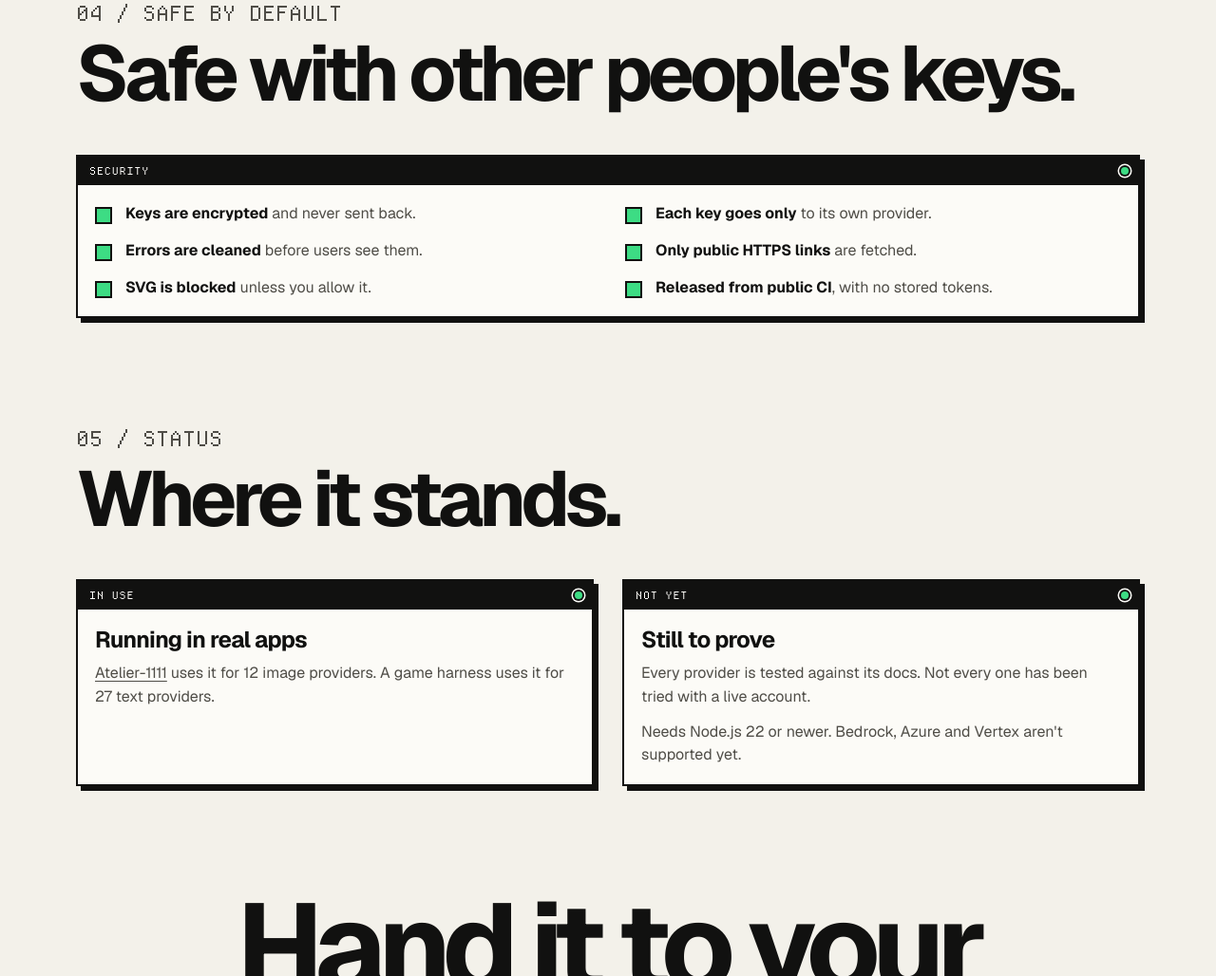
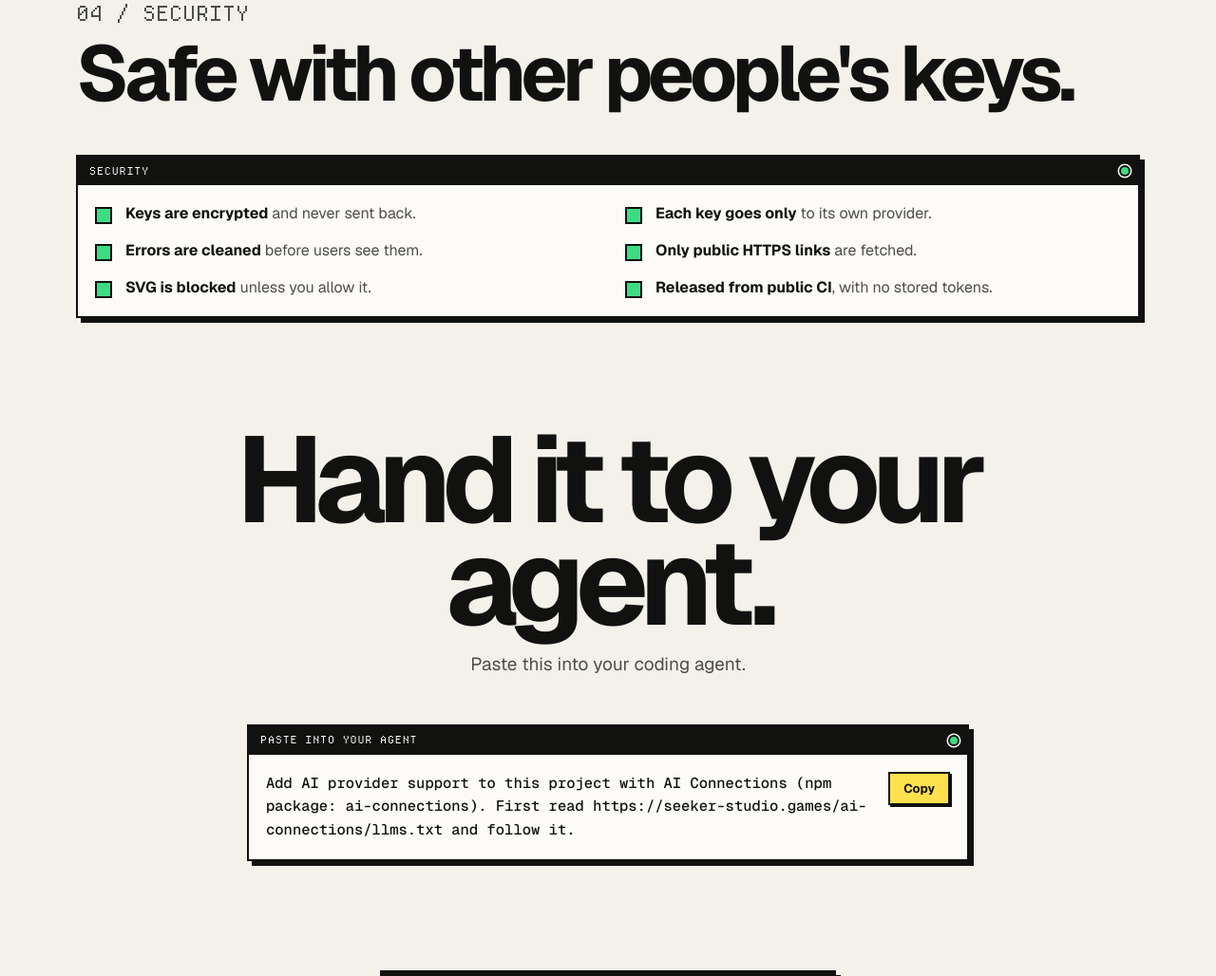
Before and after one commit to seeker24601/seeker-studio, a plain HTML site: page ai-connections/index.html in a window 1280 px wide. Shown: the part 3463-4491 px from the top of the page at 95% size. Drawn offline with Linux system fonts and the light colour scheme.

Commit message:
Drop the status section and the repeated features heading
Co-Authored-By: Claude Opus 5.5 <noreply@anthropic.com>

```diff
--- a/ai-connections/index.html
+++ b/ai-connections/index.html
@@ -155,7 +155,7 @@
 <div class="wrap">
 <div class="section-head">
 <p class="num">02 / What you get</p>
-<h2 id="features-title">What you get.</h2>
+<h2 id="features-title">One package, every provider.</h2>
 <p>Built on the Vercel AI SDK. Requests go straight from your app to the provider, with no proxy and no markup.</p>
 </div>
 <ul class="grid">
@@ -194,7 +194,7 @@
 <section class="section" aria-labelledby="safe-title">
 <div class="wrap">
 <div class="section-head">
-<p class="num">04 / Safe by default</p>
+<p class="num">04 / Security</p>
 <h2 id="safe-title">Safe with other people's keys.</h2>
 </div>
 <div class="win"><div class="win-title"><span>security</span></div><div class="win-body">
@@ -207,26 +207,6 @@
 <li><span><strong>Released from public CI</strong>, with no stored tokens.</span></li>
 </ul>
 </div></div>
-</div>
-</section>
-
-<section class="section" aria-labelledby="honest-title">
-<div class="wrap">
-<div class="section-head">
-<p class="num">05 / Status</p>
-<h2 id="honest-title">Where it stands.</h2>
-</div>
-<div class="two">
-<div class="win"><div class="win-title"><span>in use</span></div><div class="win-body">
-<h3>Running in real apps</h3>
-<p><a href="https://github.com/seeker24601/Atelier-1111">Atelier-1111</a> uses it for 12 image providers. A game harness uses it for 27 text providers.</p>
-</div></div>
-<div class="win"><div class="win-title"><span>not yet</span></div><div class="win-body">
-<h3>Still to prove</h3>
-<p>Every provider is tested against its docs. Not every one has been tried with a live account.</p>
-<p>Needs Node.js 22 or newer. Bedrock, Azure and Vertex aren't supported yet.</p>
-</div></div>
-</div>
 </div>
 </section>
 
```
